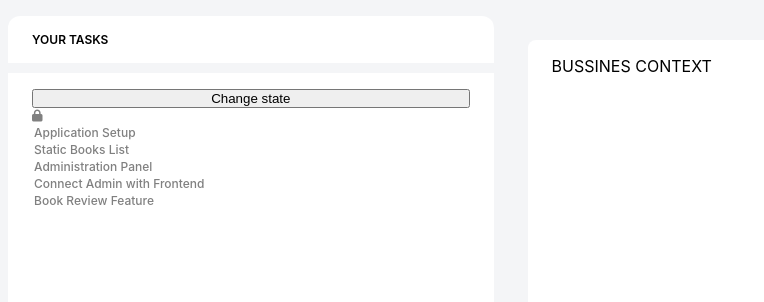
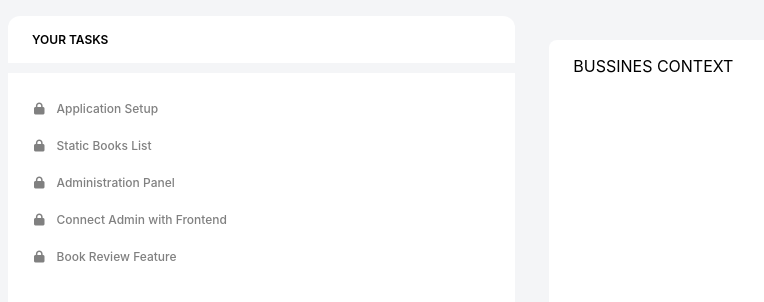
Before and after one commit to Sebucha/junior-front-end-developer-1666082935, a React (Create React App) app: page / in a window 1280 px wide. Shown: the top 302 px of the page, without its empty margins (16-780 px from the left). Built offline with nearby package versions, Linux system fonts and the light colour scheme.

Commit message:
feat(taskslist): updated styles

```diff
--- a/src/components/db.js
+++ b/src/components/db.js
@@ -1,42 +1,35 @@
-// const colors = ["green", "blue", "gray"]
-
 const taskList = [
     {
         id: 0,
-        title:"Application Setup",
-        state:true,
-        // color: colors[1],
+        title: "Application Setup",
+        state: true,
         bussinesContext: []
     },
     {
         id: 1,
-        title:" Static Books List",
-        state:false,
-        // color: colors[2],
+        title: " Static Books List",
+        state: false,
         bussinesContext: []
 
     },
     {
         id: 2,
-        title:"Administration Panel",
-        state:false,
-        // color: colors[2],
+        title: "Administration Panel",
+        state: false,
         bussinesContext: []
 
     },
     {
         id: 3,
-        title:"Connect Admin with Frontend",
-        state:false,
-        // color: colors[2],
+        title: "Connect Admin with Frontend",
+        state: false,
         bussinesContext: []
 
     },
     {
         id: 4,
-        title:"Book Review Feature",
-        state:false,
-        // color: colors[2],
+        title: "Book Review Feature",
+        state: false,
         bussinesContext: []
     },
 
--- /dev/null
+++ b/src/components/listingTask.css
@@ -0,0 +1,9 @@
+.tableCell {
+	padding: 10px;
+	transition-duration: 0.3s;
+}
+.tableCell:hover {
+	border-radius: 8px;
+	background: #8699e6;
+	cursor: pointer;
+}
--- a/src/components/listingTasks.js
+++ b/src/components/listingTasks.js
@@ -1,19 +1,39 @@
+import './listingTask.css'
+import "./colors.css"
+
 import taskList from "./db";
 import { useState } from "react";
 
 export default function ListingTasks() {
 
+    const completedIcon = <i class="fa-solid fa-arrow-up green"></i>;
+    const activeIcon = <i class="fa-solid fa-arrow-right blue"></i>;
+    const blockedIcon = <i class="fa-sharp fa-solid fa-lock gray"></i>;
+
+    const [isActive, setActive] = useState(false)
+
+    const [icon, setIcon] = useState(blockedIcon)
+
+    function handleClick() {
+        setActive(!isActive)
+        if (!isActive) {
+            return setIcon(activeIcon)
+        }
+    }
+
+
 
     return (
         <div>
-            <table>
-                    {taskList.map(({ id, title, state, bussinesContext }) => (
-                        <tr key={id}>
-                            <td >{title}</td>
-                            <td >{state}</td>
-                            <td >{bussinesContext}</td>
-                        </tr>
-                    ))}
+            <table >
+                {taskList.map(({ id, title, state, bussinesContext }) => (
+                    <tr key={id} className={isActive ? 'blue' : "gray"}>
+                        <td >{icon}</td>
+                        <td className='tableCell' onClick={handleClick}>{title}</td>
+                        <td>{state}</td>
+                        <td>{bussinesContext}</td>
+                    </tr>
+                ))}
             </table>
         </div>
     )
--- a/src/components/tasksList.css
+++ b/src/components/tasksList.css
@@ -34,10 +34,14 @@
 	background-color: #fff;
 	flex-direction: column;
 	/* border: 1px solid black; */
-	transition-duration: 0.3s;
+
 	height: 100%;
 }
-.tasksList:hover {
+.task {
+	padding: 5px;
+}
+
+.task:hover {
 	background-color: #c2c2f0;
 	border-radius: 7px;
 }
--- a/src/components/tasksList.js
+++ b/src/components/tasksList.js
@@ -1,5 +1,4 @@
 import "./tasksList.css"
-import "./colors.css"
 
 import React, { useState } from "react"
 
@@ -7,29 +6,18 @@ import ListingTasks from "./listingTasks"
 
 export default function TasksList() {
 
-    const completed = <i class="fa-solid fa-arrow-up green"></i>;
-    const active = <i class="fa-solid fa-arrow-right blue"></i>;
-    const blocked = <i class="fa-sharp fa-solid fa-lock gray"></i>;
+    const completedIcon = <i class="fa-solid fa-arrow-up green"></i>;
+    const activeIcon = <i class="fa-solid fa-arrow-right blue"></i>;
+    const blockedIcon = <i class="fa-sharp fa-solid fa-lock gray"></i>;
 
-    const [isActive, setActive] = useState(false)
-    const [icon, setIcon]= useState(blocked)
-
-
-    function handleClick() {
-        setActive(!isActive)
-    }
-    function changeIcon(){
-        setIcon(active)
-    }
 
 
     return (
         <div className="container">
             <header className="header">Your TASKS</header>
             <div className="tasksList">
-                <button onClick={handleClick}> Change state</button>
-                <span className={isActive ? 'blue': "gray"}>
-                    <span>{icon}</span>
+                {/* <button onClick={handleClick}> Change state</button> */}
+                <span >
                     <ListingTasks></ListingTasks>
                 </span>
             </div>
```
